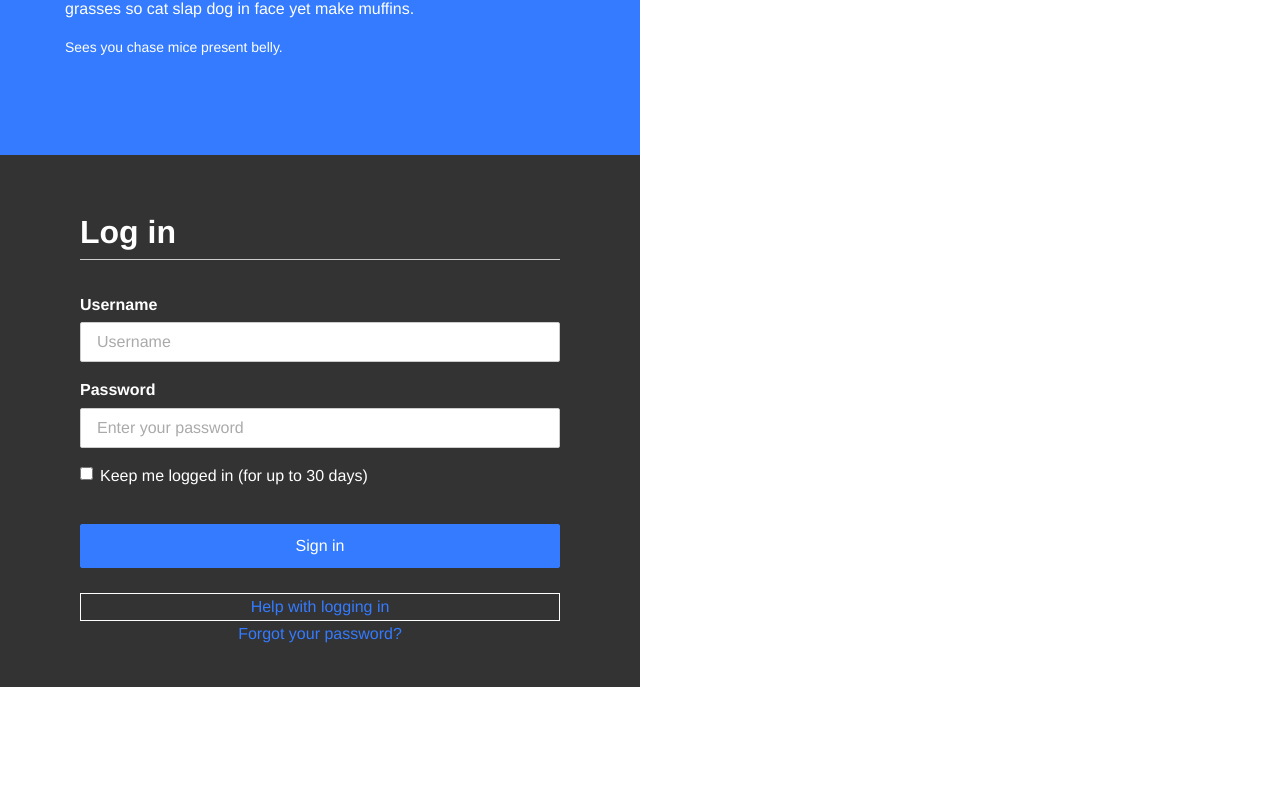
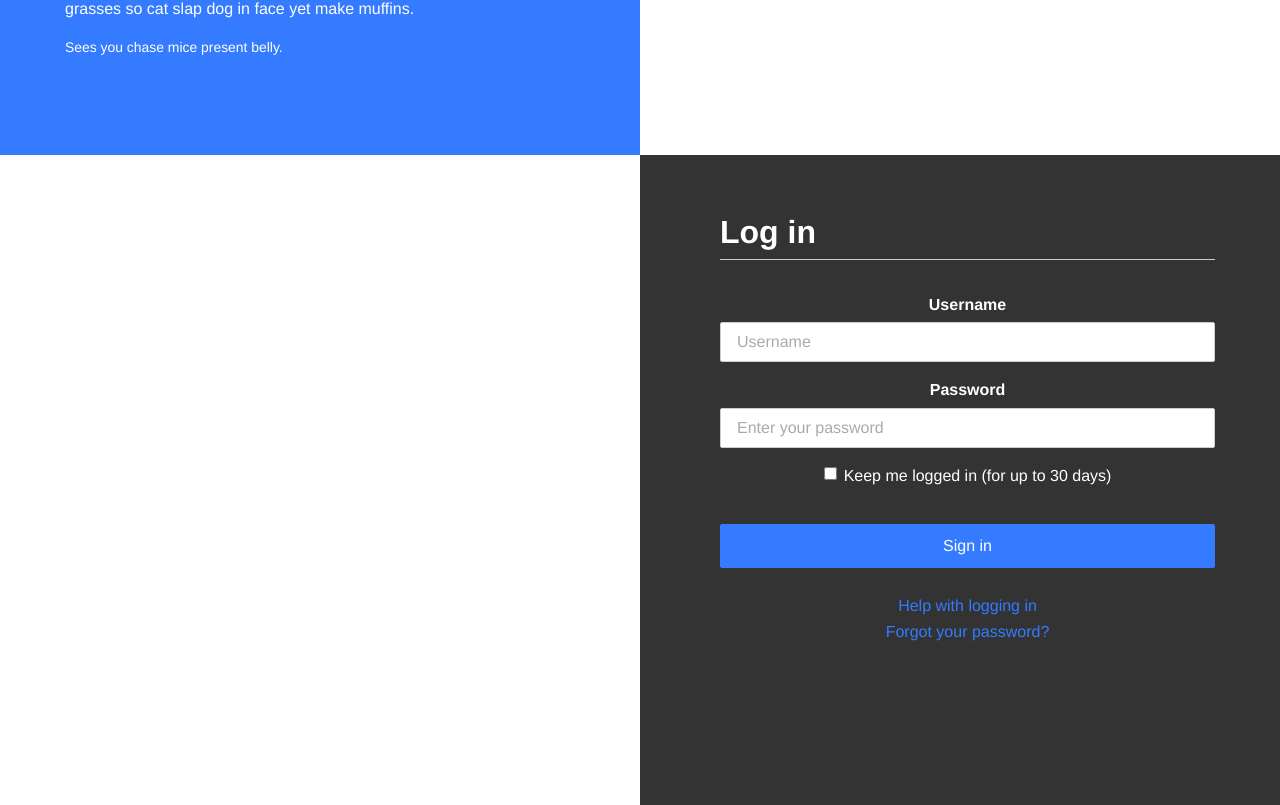
Before and after one commit to munmay/colortest, a plain HTML site: page index.html in a window 1280 px wide. Shown: the part 1089-1894 px from the top of the page. Before the commit the page ends 1776 px from the top, so only its background shows below. Drawn offline with nearby package versions, Linux system fonts and the light colour scheme.

Commit message:
Fixed some broken elements

```diff
--- a/index.html
+++ b/index.html
@@ -54,18 +54,20 @@
             </label>
           </div><br />
           <button type="reset" class="btn btn-primary btn-block">Sign in</button><br />
-          <a style="width:100%;display:block;text-align:center;border:1px solid white;" href="">Help with logging in</a>
-          <a style="width:100%;display:block;text-align:center;margin-bottom:.5em;" href="">Forgot your password?</a>
+          <a style="text-align:center; padding-bottom:2px;" href="">Help with logging in</a><br />
+          <a style="text-align:center; padding-bottom:2px;" href="">Forgot your password?</a>
         </form>
       </div>
     </div>
 
+<div class="row">
+<div class="col-md-6"></div>
       <div class="col-md-6 wrapper-form dark-bg">
 
       <h2 id="first-heading">Log in
       </h2>
 
-        <form>
+        <form style="margin-bottom:8em;">
           <div class="form-group">
             <label for="exampleInputEmail1">Username</label>
             <input type="email" class="form-control" id="exampleInputEmail1" placeholder="Username">
@@ -80,8 +82,8 @@
             </label>
           </div><br />
           <button type="reset" class="btn btn-primary btn-block">Sign in</button><br />
-          <a style="width:100%;display:block;text-align:center;border:1px solid white;" href="">Help with logging in</a>
-          <a style="width:100%;display:block;text-align:center;margin-bottom:.5em;" href="">Forgot your password?</a>
+          <a style="text-align:center; padding-bottom:2px;" href="">Help with logging in</a><br />
+          <a style="text-align:center; padding-bottom:2px;" href="">Forgot your password?</a>
         </form>
       </div>
     </div>
@@ -125,6 +127,9 @@ $(".color-options div").click(function(){
   $(".wrapper-para").css("background-color",$(this).css("background-color"))
   $("button").css("background-color",$(this).css("background-color"))
   $("button").css("border-color",$(this).css("background-color"))
+  $(".form-control:hover").css("border-color",$(this).css("background-color"))
+  $(".form-control:focus").css("shadow-color",$(this).css("background-color"))
+
 });
 
 });
--- a/stylesheets/styles.css
+++ b/stylesheets/styles.css
@@ -40,3 +40,15 @@ div.color-options div{
   background-color: #333;
   color: white;
 }
+
+
+a{
+    border-bottom: 1px solid transparent;
+    padding-bottom: 2px;
+    padding-left: 0;
+    padding-right: 0;
+}
+
+form{
+  text-align: center;
+}
```
